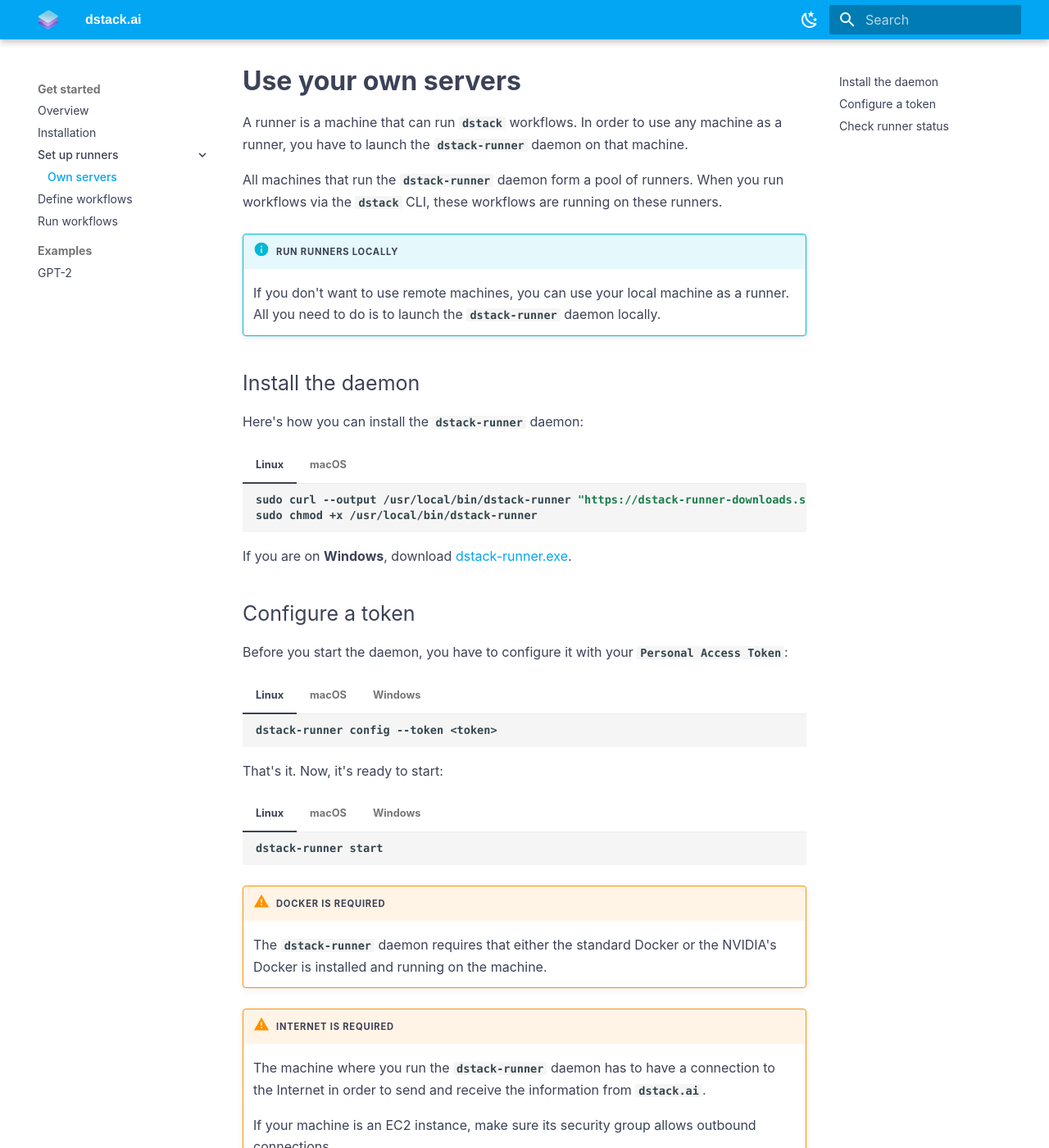
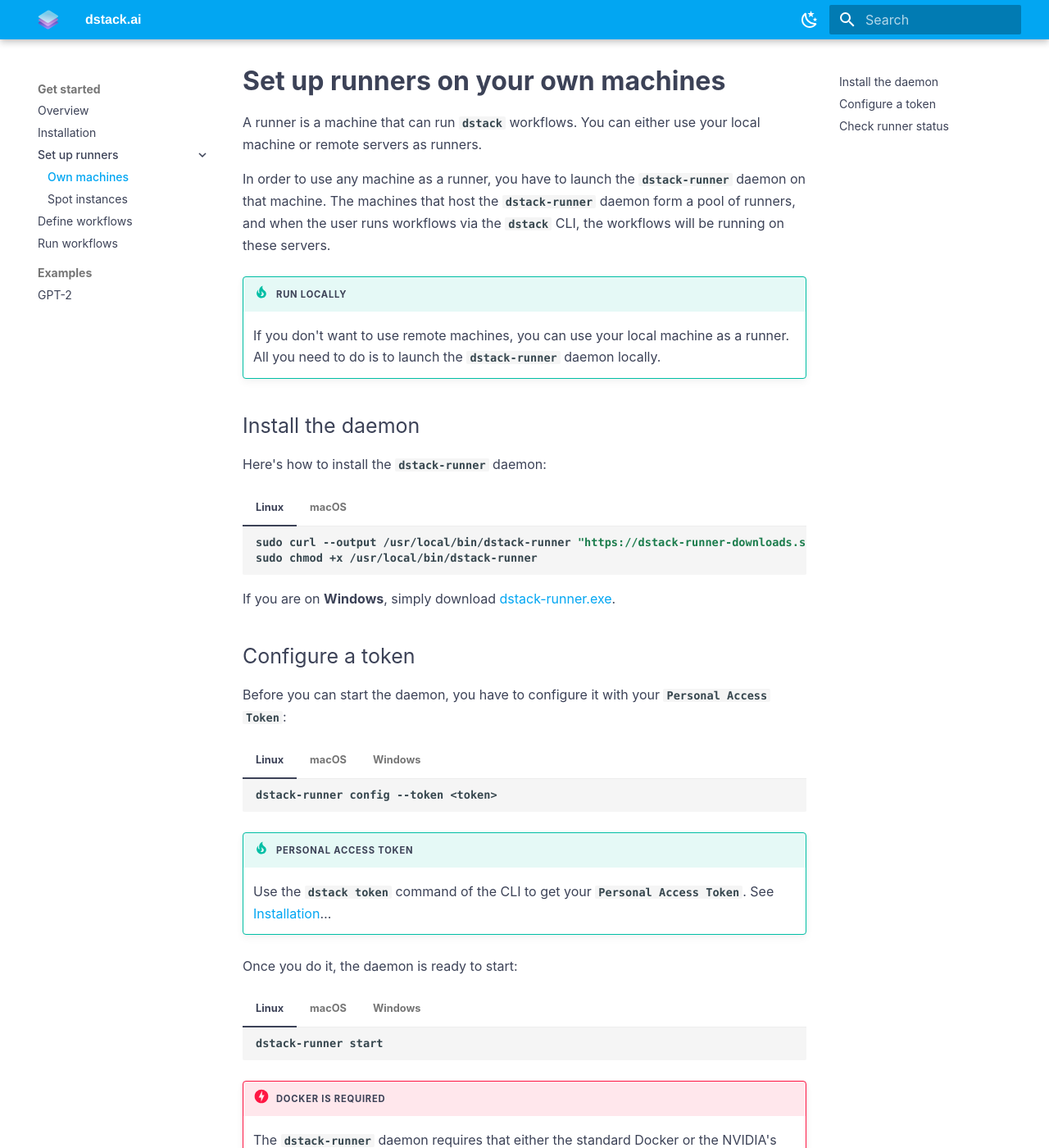
Before and after one commit to dstackai/dstack.github.io, an MkDocs documentation site: the page built from docs/use-own-servers.md, in a window 1280 px wide and 1400 px high. Shown: the whole window at 82% size. Built offline with MkDocs 1.6.1 and Material for MkDocs 9.7.7, drawn with Linux system fonts in a browser that asks for light colours; some of the changed text lies outside the part shown.

Commit message:
- Added `Spot instances` section - Minor updates

````diff
--- a/docs/set-up-own-runners.md
+++ b/docs/use-own-servers.md
@@ -1,18 +1,19 @@
-# Use your own servers
+# Set up runners on your own machines
 
-A runner is a machine that can run `dstack` workflows. In order to use any machine as a runner, you have to launch
-the `dstack-runner` daemon on that machine.
+A runner is a machine that can run `dstack` workflows. You can either use your local machine or
+remote servers as runners.
 
-All machines that run the `dstack-runner` daemon form a pool of runners.
-When you run workflows via the `dstack` CLI, these workflows are running on these runners.
+In order to use any machine as a runner, you have to launch the `dstack-runner` daemon on that machine.
+The machines that host the `dstack-runner` daemon form a pool of runners, and when the user runs workflows via the
+`dstack` CLI, the workflows will be running on these servers.
 
-!!! info "Run runners locally"
+!!! tip "Run locally"
     If you don't want to use remote machines, you can use your local machine as a runner.
     All you need to do is to launch the `dstack-runner` daemon locally.
 
 ## Install the daemon
 
-Here's how you can install the `dstack-runner` daemon:
+Here's how to install the `dstack-runner` daemon:
 
 === "Linux"
 
@@ -28,11 +29,11 @@
     sudo chmod +x /usr/local/bin/dstack-runner
     ```
 
-If you are on **Windows**, download [dstack-runner.exe](https://dstack-runner-downloads.s3.eu-west-1.amazonaws.com/latest/binaries/dstack-runner-windows-amd64.exe).
+If you are on **Windows**, simply download [dstack-runner.exe](https://dstack-runner-downloads.s3.eu-west-1.amazonaws.com/latest/binaries/dstack-runner-windows-amd64.exe).
 
 ## Configure a token
 
-Before you start the daemon, you have to configure it with your `Personal Access Token`:
+Before you can start the daemon, you have to configure it with your `Personal Access Token`:
 
 === "Linux"
 
@@ -52,7 +53,10 @@
     dstack-runner.exe config --token <token>
     ```
 
-That's it. Now, it's ready to start:
+!!! tip "Personal Access Token"
+    Use the `dstack token` command of the CLI to get your `Personal Access Token`. See [Installation](installation.md#get-a-token)&hellip;
+
+Once you do it, the daemon is ready to start:
 
 === "Linux"
 
@@ -72,15 +76,14 @@
     dstack-runner.exe start
     ```
 
-!!! warning "Docker is required"
+!!! danger "Docker is required"
     The `dstack-runner` daemon requires that either the standard Docker or the NVIDIA's Docker is installed and
     running on the machine.
 
 !!! warning "Internet is required"
-    The machine where you run the `dstack-runner` daemon has to have a connection to the Internet in order to
-    send and receive the information from `dstack.ai`.
+    The machine where you run the `dstack-runner` daemon has to have a connection to the Internet.
 
-    If your machine is an EC2 instance, make sure its security group allows outbound connections.
+    If your machine is an EC2 instance, make sure its security group allows outgoing traffic.
 
 ## Check runner status
 
--- a/mkdocs.yml
+++ b/mkdocs.yml
@@ -48,9 +48,10 @@
 nav:
   - Get started:
       - Overview: index.md
-      - Installation: install-cli.md
+      - Installation: installation.md
       - Set up runners:
-          - Own servers: set-up-own-runners.md
+          - Own machines: use-own-servers.md
+          - Spot instances: use-spot-instances.md
       - Define workflows: define-wokflows.md
       - Run workflows: run-workflows.md
   - Examples:
````
Also changed, not shown: docs/index.md (+1 -1 lines), docs/installation.md (renamed from docs/install-cli.md, +1 -1 lines), docs/run-workflows.md (+1 -1 lines), docs/use-spot-instances.md (added, +130 -0 lines).
